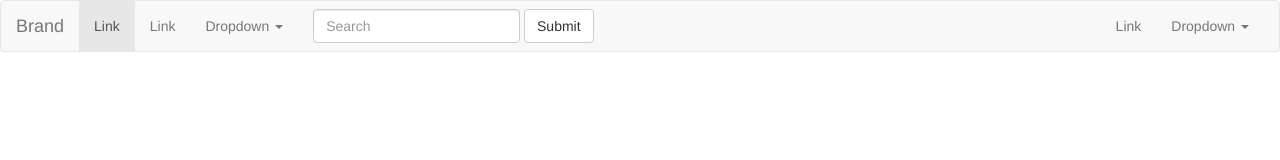
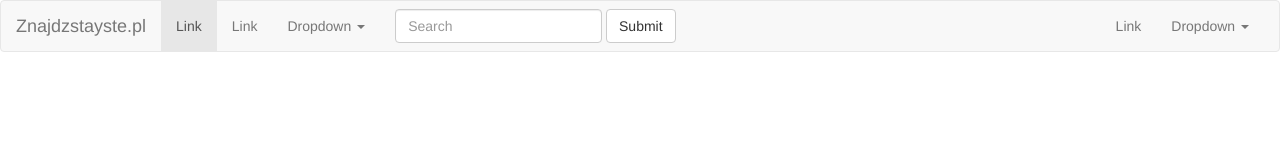
Before and after one commit to MKwestorowski/lookforpratice, a website: page index.html in a window 1280 px wide. Drawn offline with nearby package versions, Linux system fonts and the light colour scheme.

Commit message:
Added brand

```diff
--- a/index.html
+++ b/index.html
@@ -20,7 +20,7 @@
         <span class="icon-bar"></span>
         <span class="icon-bar"></span>
       </button>
-      <a class="navbar-brand" href="#">Brand</a>
+      <a class="navbar-brand" href="#">Znajdzstayste.pl</a>
     </div>
 
     <!-- Collect the nav links, forms, and other content for toggling -->
```
